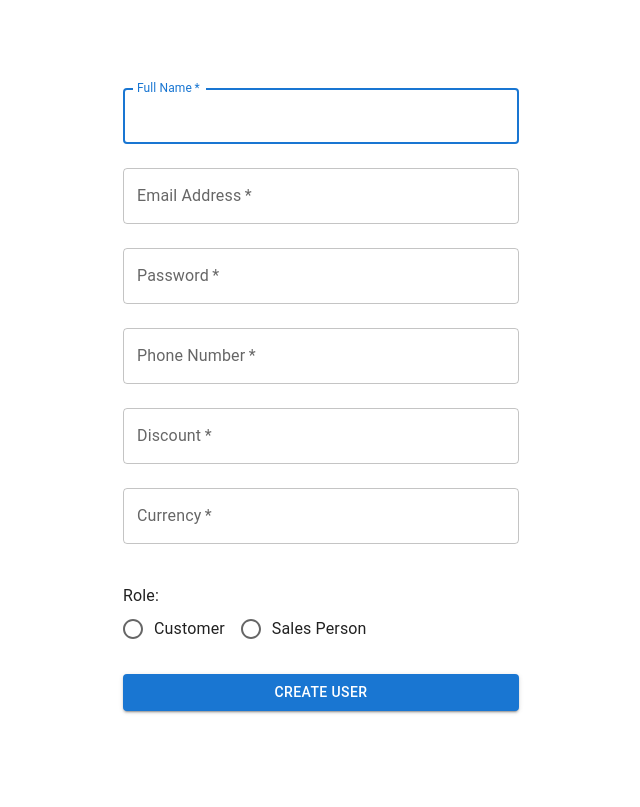
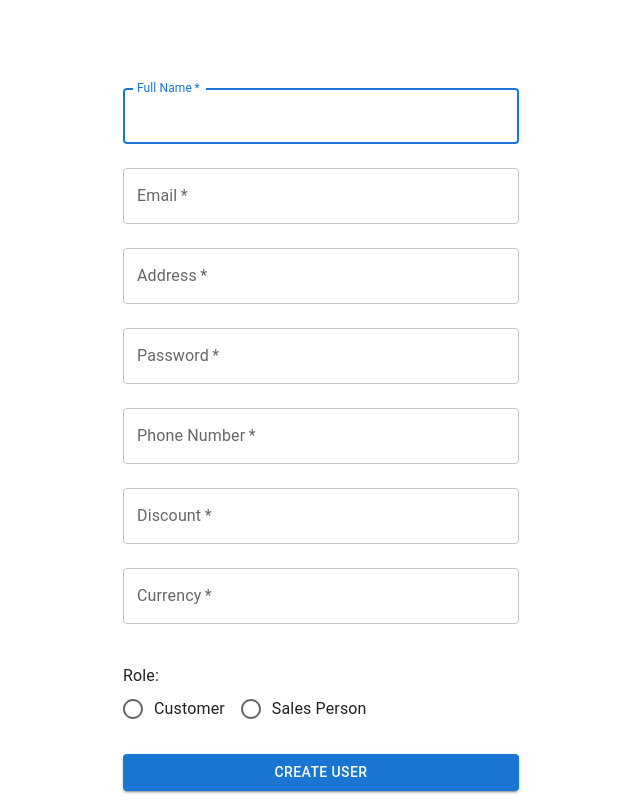
Before and after one commit to KaDujmic/Auto-Parts-Store, a React (Create React App) app in the folder client/: page /user in a window 1280 px wide. Shown: the whole page, without its empty margins (319-959 px from the left). Built offline with nearby package versions, Linux system fonts and the light colour scheme.

Commit message:
#0036: Add POST request, user address property/input field

```diff
--- a/client/src/components/CreateUser.jsx
+++ b/client/src/components/CreateUser.jsx
@@ -8,6 +8,8 @@ import FormControlLabel from '@mui/material/FormControlLabel';
 import Box from '@mui/material/Box';
 import Container from '@mui/material/Container';
 import { createTheme, ThemeProvider } from '@mui/material/styles';
+import { v4 as uuidv4 } from 'uuid';
+import axios from 'axios';
 
 const theme = createTheme();
 
@@ -15,10 +17,13 @@ const CreateUser = () => {
   const jwt = localStorage.getItem("token");
   const config = { headers: { Authorization: `Bearer ${jwt}` }};
 
-  const handleSubmit = (event) => {
+  const handleSubmit = async (event) => {
     event.preventDefault();
-    const data = new FormData(event.currentTarget);
-    // Post User Creation
+    const retrievedInput = new FormData(event.currentTarget);
+    const objectToPost = {id: uuidv4()};
+    retrievedInput.forEach((value, key) => (objectToPost[key] = value));
+
+    await axios.post(`http://localhost:4000/user`, objectToPost, config);
   };
 
   return (
@@ -47,10 +52,19 @@ const CreateUser = () => {
               margin="normal"
               required
               fullWidth
-              label="Email Address"
+              label="Email"
               name="email"
               type="email"
               id="email"
+            />
+            <TextField
+              margin="normal"
+              required
+              fullWidth
+              label="Address"
+              name="address"
+              type="address"
+              id="address"
             />
             <TextField
               margin="normal"
@@ -90,9 +104,9 @@ const CreateUser = () => {
             />
             <Box sx={{ mt: 4 }}>
               Role:
-              <RadioGroup aria-label="role" name="role" row  >
-                <FormControlLabel value="customer" control={<Radio />} label="Customer" />
-                <FormControlLabel value="salesPerson" control={<Radio />} label="Sales Person" />
+              <RadioGroup aria-label="roleName" name="roleName" row  >
+                <FormControlLabel value="Customer" control={<Radio />} label="Customer" />
+                <FormControlLabel value="SalesPerson" control={<Radio />} label="Sales Person" />
               </RadioGroup>
             </Box>
             <Button
```
